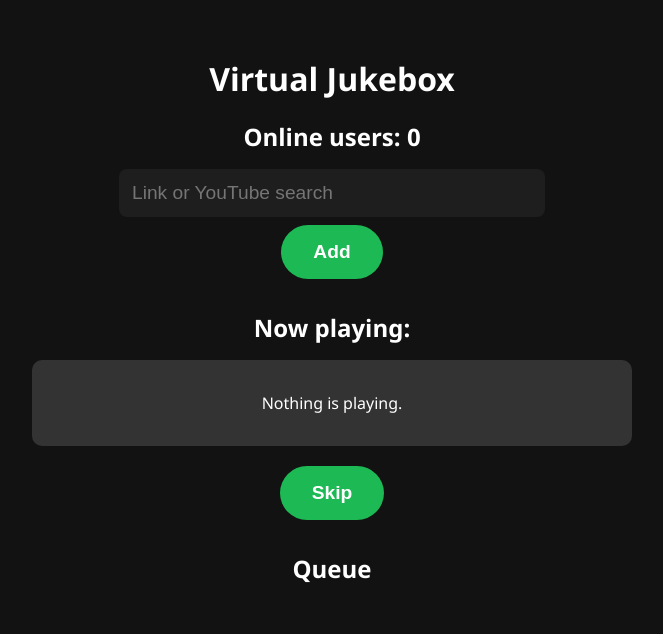
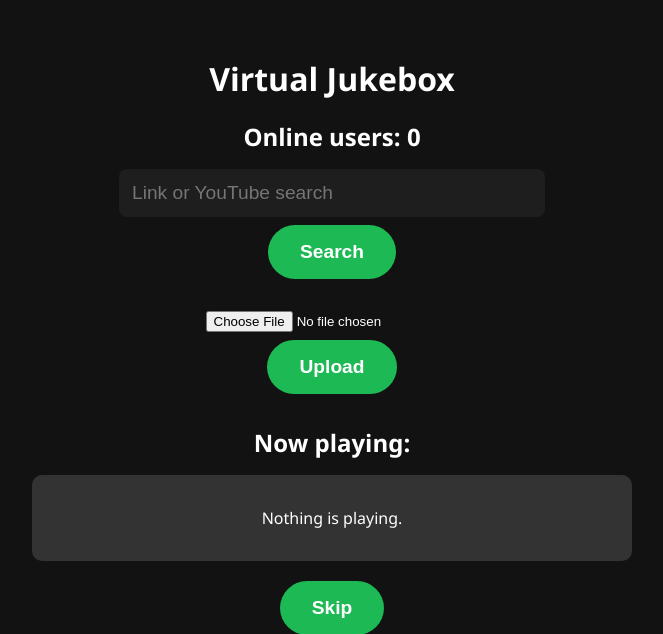
Before and after one commit to razvaniliescu/virtual-jukebox, a Flask app: page / in a window 1280 px wide. Shown: the top 634 px of the page, without its empty margins (308-971 px from the left). Run offline with Flask 3, Linux system fonts and the light colour scheme; some libraries are stand-ins or nearby versions.

Commit message:
Added support for uploading files

```diff
--- a/app.py
+++ b/app.py
@@ -3,6 +3,8 @@ from flask_socketio import SocketIO, emit
 import threading
 import subprocess
 import time
+import os
+from werkzeug.utils import secure_filename
 
 app = Flask(__name__)
 socketio = SocketIO(app)
@@ -11,6 +13,21 @@ now_playing = None
 skip_votes = set()
 
 connected_users = 0
+
+UPLOAD_FOLDER = 'uploads'
+ALLOWED_EXTENSIONS = {'mp3', 'm4a', 'wav', 'mp4', 'mkv', 'mov'}
+
+app.config['UPLOAD_FOLDER'] = UPLOAD_FOLDER
+os.makedirs(UPLOAD_FOLDER, exist_ok=True)
+
+def allowed_file(filename):
+    return '.' in filename and filename.rsplit('.', 1)[1].lower() in ALLOWED_EXTENSIONS
+
+
+def convert_to_audio(input_path, output_path):
+    subprocess.run([
+        'ffmpeg', '-i', input_path, '-vn', '-acodec', 'libmp3lame', output_path
+    ])
 
 @socketio.on('connect')
 def handle_connect():
@@ -66,6 +83,9 @@ def play_music():
 
             subprocess.run(["mpv", "--no-video", song["audio_url"]])
 
+            if now_playing and os.path.exists(now_playing["audio_url"]):
+                os.remove(now_playing["audio_url"])
+
             now_playing = None
             socketio.emit('now_playing', None)
 
@@ -100,6 +120,8 @@ def process_song(query):
         "thumbnail": thumbnail
     }
 
+    print(result.stdout)
+    print(result.stderr)
     queue.append(song)
     socketio.emit('queue_updated', {"queue": queue})
 
@@ -115,6 +137,49 @@ def add():
     threading.Thread(target=process_song, args=(query,), daemon=True).start()
     return redirect('/')
 
+@app.route('/upload', methods=['POST'])
+def upload_file():
+    if 'file' not in request.files:
+        return redirect('/')
+
+    file = request.files['file']
+
+    if file.filename == '':
+        return redirect('/')
+
+    if file and allowed_file(file.filename):
+        filename = secure_filename(file.filename)
+        upload_path = os.path.join(app.config['UPLOAD_FOLDER'], filename)
+        file.save(upload_path)
+
+        # Dacă e video, îl convertim
+        if filename.endswith(('.mp4', '.mkv', '.mov')):
+            audio_filename = filename.rsplit('.', 1)[0] + '.mp3'
+            audio_path = os.path.join(app.config['UPLOAD_FOLDER'], audio_filename)
+
+            convert_to_audio(upload_path, audio_path)
+            os.remove(upload_path)  # șterge video-ul original
+
+            song = {
+                "title": audio_filename,
+                "uploader": "Uploaded",
+                "audio_url": audio_path,
+                "thumbnail": "https://via.placeholder.com/100x100.png?text=Audio"
+            }
+        else:
+            # E deja audio
+            song = {
+                "title": filename,
+                "uploader": "Uploaded",
+                "audio_url": upload_path,
+                "thumbnail": "https://via.placeholder.com/100x100.png?text=Audio"
+            }
+
+        queue.append(song)
+        socketio.emit('queue_updated', {"queue": queue})
+
+    return redirect('/')
+
 
 @app.route('/queue')
 def view_queue():
--- a/templates/index.html
+++ b/templates/index.html
@@ -15,7 +15,11 @@
 
         <form action="/add" method="post">
             <input type="text" name="link" placeholder="Link or YouTube search" required>
-            <button type="submit">Add</button>
+            <button type="submit">Search</button>
+        </form>
+        <form action="/upload" method="post" enctype="multipart/form-data">
+            <input type="file" name="audio_file" accept=".mp3,.wav,.m4a" required>
+            <button type="submit">Upload</button>
         </form>
 
         <h2>Now playing:</h2>
```
